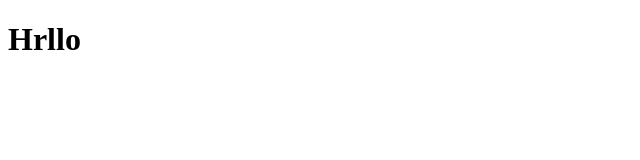
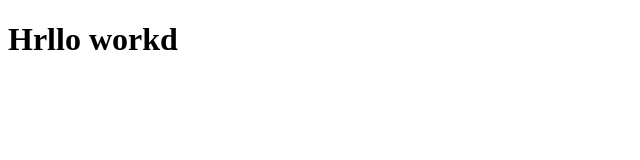
Before and after one commit to Sexnmolly/practice, a plain HTML site: page index.html in a window 1280 px wide. Shown: the whole page, without its empty margins (0-640 px from the left). Drawn offline with Linux system fonts and the light colour scheme.

Commit message:
second commit

```diff
--- a/index.html
+++ b/index.html
@@ -7,7 +7,7 @@
     <title>Git test</title>
 </head>
 <body>
-    <h1>Hrllo</h1>
+    <h1>Hrllo workd</h1>
 
 </body>
 </html>
```
